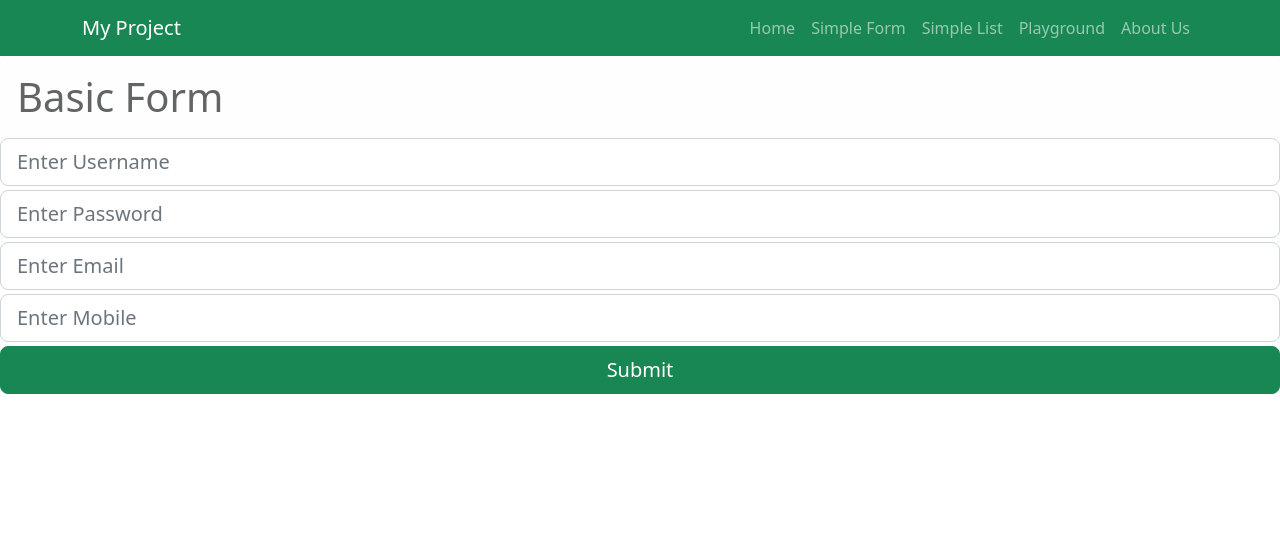
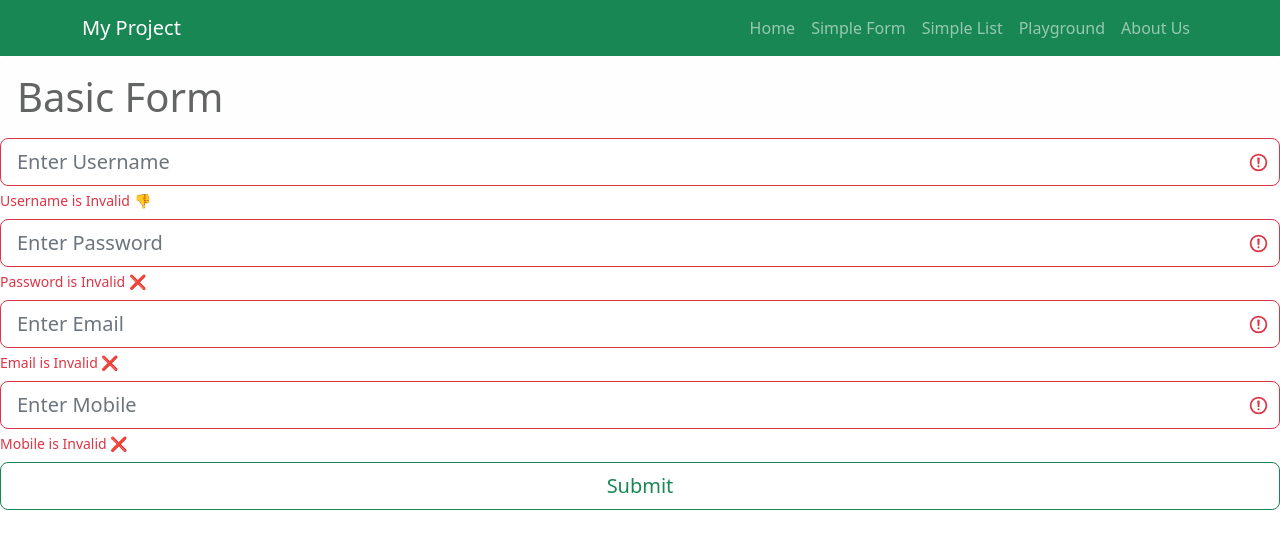
Before and after one commit to dac-22-mumbai/my-react-project, a React (Create React App) app: page /simpleform in a window 1280 px wide. Shown: the top 548 px of the page. Built offline with nearby package versions, Linux system fonts and the light colour scheme; no server answers.

Commit message:
basic form with static ui validation.

```diff
--- a/src/components/SimpleForm.js
+++ b/src/components/SimpleForm.js
@@ -71,53 +71,77 @@ function SimpleForm() {
     <div>
       <div className="alert alert-light h1 m-0">Basic Form {editId}</div>
 
-      <div>
+      <form className="needs-validation was-validated" novalidate>
+        <div className="mb-2">
           <input
-          className="form-control form-control-lg mb-1"
+            className="form-control form-control-lg"
             type="text"
             placeholder="Enter Username"
             name="username"
             value={user.username}
             onChange={inputChangeHandler}
+            minLength="3"
+            required
           />
+          <div className="valid-feedback">Username is OK ✅</div>
+          <div className="invalid-feedback">Username is Invalid 👎</div>
+        </div>
 
+        <div className="mb-2">
           <input
-          className="form-control form-control-lg mb-1"
+            className="form-control form-control-lg"
             type="password"
             placeholder="Enter Password"
             name="password"
             value={user.password}
             onChange={inputChangeHandler}
+            minLength="8"
+            required
           />
+          <div className="valid-feedback">Password is OK ✅</div>
+          <div className="invalid-feedback">Password is Invalid ❌</div>
+        </div>
 
+        <div className="mb-2">
           <input
-          className="form-control form-control-lg mb-1"
-          type="text"
+            className="form-control form-control-lg "
+            type="email"
             placeholder="Enter Email"
             name="email"
             value={user.email}
             onChange={inputChangeHandler}
+            required
           />
+          <div className="valid-feedback">Email is OK ✅</div>
+          <div className="invalid-feedback">Email is Invalid ❌</div>
+        </div>
 
+        <div className="mb-2">
           <input
-          className="form-control form-control-lg mb-1"
+            className="form-control form-control-lg"
             type="text"
             placeholder="Enter Mobile"
             name="mobile"
             value={user.mobile}
             onChange={inputChangeHandler}
+            minLength="10"
+            maxLength="10"
+            required
           />
+          <div className="valid-feedback">Mobile is OK ✅</div>
+          <div className="invalid-feedback">Mobile is Invalid ❌</div>
+        </div>
 
         {isedit ? (
           <input
-            className="btn btn-lg btn-success w-100"
+            className="btn btn-lg btn-outline-success w-100"
             type="button"
             value="Update"
             onClick={updateUser}
           />
         ) : (
           <input
-            className="btn btn-lg btn-success w-100"
+            className="btn btn-lg btn-outline-success w-100"
             type="button"
             value="Submit"
             onClick={createNewUser}
@@ -133,7 +157,7 @@ function SimpleForm() {
             Error Please Try After some time!
           </div>
         )}
-      </div>
+      </form>
     </div>
   );
 }
```
Lines whose indentation alone changed are shown as unchanged.
